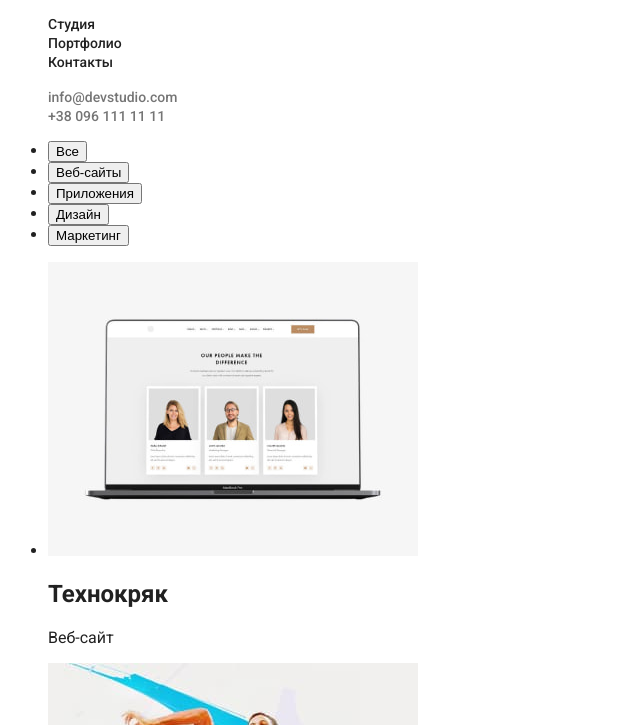
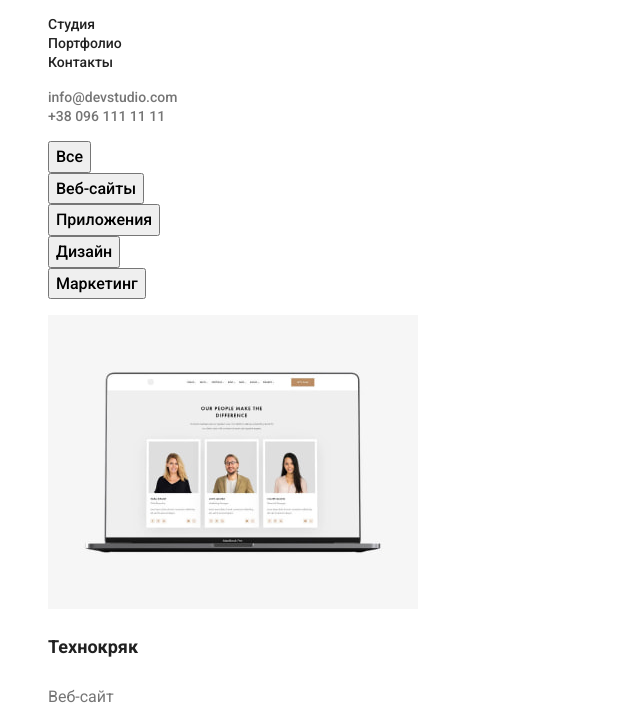
Before and after one commit to DimaLitvinenko/goit-markup-hw-02, a plain HTML site: page portfolio.html in a window 1280 px wide. Shown: the part 41-766 px from the top of the page, without its empty margins (0-640 px from the left). Drawn offline with Linux system fonts and the light colour scheme.

Commit message:
added styles

```diff
--- a/css/style.css
+++ b/css/style.css
@@ -96,7 +96,6 @@ body {
 }
 
 .details-list h3 {
-  font-weight: bold;
   font-size: 14px;
   line-height: 1.1;
   text-transform: uppercase;
@@ -114,7 +113,6 @@ body {
 }
 
 .occupation > h2 {
-  font-weight: bold;
   font-size: 36px;
   line-height: 1.2;
 }
@@ -127,7 +125,6 @@ body {
 }
 
 .team-section h2 {
-  font-weight: bold;
   font-size: 36px;
 }
 
@@ -145,7 +142,7 @@ body {
 
 
    /*---------- Footer --------------- */
-.footer {
+.page-footer {
   background-color: #2F303A;
 }
 
@@ -181,3 +178,39 @@ body {
 .address-list a:focus {
   color: #2196F3;
 }
+
+/* ---------- Portfolio -----------*/
+
+.filters-list > li {
+  list-style: none;
+}
+
+.filters-list button {
+  font-family:'Roboto';
+  font-weight: 500;
+  font-size: 16px;
+  line-height: 1.6;
+  cursor: pointer;
+}
+
+.filters-list button:hover,
+.filters-list button:focus {
+  background-color: #2196F3;;
+  color: #FFFFFF;
+}
+
+.projects-list > li {
+  list-style: none;
+}
+
+.projects-list h2 {
+  font-style: normal;
+  font-size: 18px;
+  line-height: 2.1;
+}
+
+.projects-list p {
+  font-size: 16px;
+  line-height: 1.9;
+  color: #757575;
+}
```
